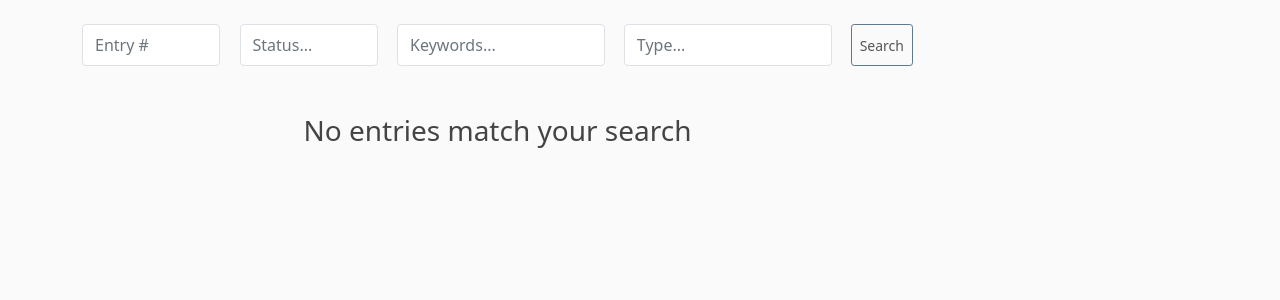
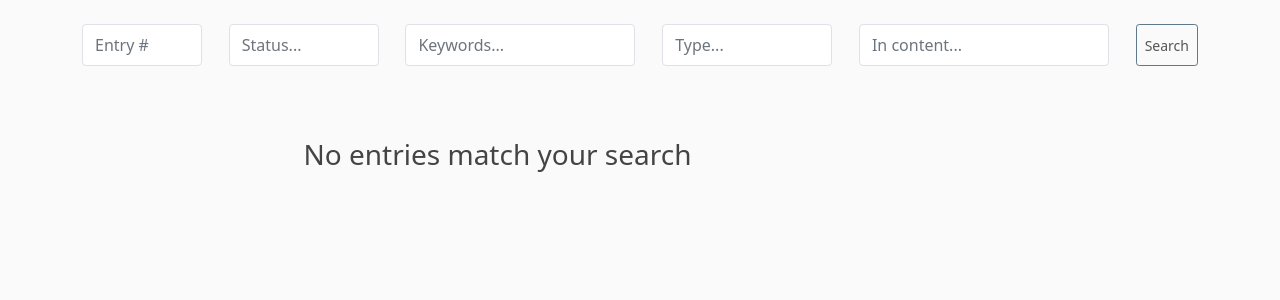
Before and after one commit to Steph-diaz/CKR_knowledge_Repository, a Django app: template ckr_knowledge_repository/ckr_knowledge_repository/templates/Entry/home_page.html in a window 1280 px wide. Shown: the part 56-356 px from the top of the page. Run offline with Django 4.2, Linux system fonts and the light colour scheme; the template is opened without the code that fills it, so the values that code supplies are empty; some libraries are stand-ins or nearby versions.

Commit message:
Ability to search body of entries. fixed layout. Open entries in new window

```diff
--- a/ckr_knowledge_repository/ckr_knowledge_repository/templates/Entry/home_page.html
+++ b/ckr_knowledge_repository/ckr_knowledge_repository/templates/Entry/home_page.html
@@ -1,25 +1,26 @@
 {% extends "base.html" %}
 
-{% block content %}
+{% block precontent %}
+
   <form method="GET" action="." >
         <div class="form-row d-flex flex-row justify-content-between mb-4">
 
 
-          <div class="form-group col-2">
-              <div class="input-group">
+          <div class="form-group">
+              <div class="input-group" style="width: 120px">
                   <input class="form-control py-2 border-right-0 border" type="search"
                          name="entry_id" placeholder="Entry #"/>
               </div>
           </div>
-          <div class="form-group col-2">
-              <div class="input-group">
+          <div class="form-group">
+              <div class="input-group" style="width: 150px">
                   <input class="form-control py-2 border-right-0 border" type="search"
                          name="entry_status" placeholder="Status..."/>
 
               </div>
           </div>
-          <div class="form-group col-3">
-              <div class="input-group">
+          <div class="form-group">
+              <div class="input-group" style="width: 230px">
                   <input class="form-control py-2 border-right-0 border" type="search"
                          name="entry_keywords" placeholder="Keywords..."/>
 {#                    <span class="input-group-append">#}
@@ -29,10 +30,21 @@
 {#                    </span>#}
               </div>
           </div>
-          <div class="form-group col-3">
-              <div class="input-group">
+          <div class="form-group">
+              <div class="input-group" style="width: 170px">
                   <input class="form-control py-2 border-right-0 border" type="search"
                          name="entry_type" placeholder="Type..."/>
+{#                    <span class="input-group-append">#}
+{#                        <div class="input-group-text bg-transparent">#}
+{#                            <i class="fa fa-search"></i>#}
+{#                        </div>#}
+{#                    </span>#}
+              </div>
+          </div>
+          <div class="form-group">
+              <div class="input-group" style="width: 250px">
+                  <input class="form-control py-2 border-right-0 border" type="search"
+                         name="entry_content" placeholder="In content..."/>
 {#                    <span class="input-group-append">#}
 {#                        <div class="input-group-text bg-transparent">#}
 {#                            <i class="fa fa-search"></i>#}
@@ -43,10 +55,11 @@
           <button type="submit"
                   class="btn btn-outline-steel btn-sm">Search</button>
         </div>
+  </form>
+{% endblock %}
 
+{% block content %}
 
-
-  </form>
   {% if entries %}
     {% for entry in entries %}
       <article class="media content-section">
@@ -77,7 +90,7 @@
             </div>
           </div>
           <h2><a class="article-title mt-2" href="{% url 'entry_detail' pk=entry.id %}"
-          >{{ entry.title }}</a></h2>
+          target="_blank">{{ entry.title }}</a></h2>
 {#            Add style = white-space:nowrap to add 3 points at the end#}
           <p class="article-content  text-truncate"
              style="max-height: 70px; ">{{ entry.content }}</p>
--- a/ckr_knowledge_repository/ckr_knowledge_repository/templates/base.html
+++ b/ckr_knowledge_repository/ckr_knowledge_repository/templates/base.html
@@ -100,6 +100,11 @@
 
     <main role="main" class="container">
       <div class="row">
+        <div >
+          {% block precontent %}{% endblock %}
+        </div>
+      </div>
+      <div class="row">
         <div class="col-md-9">
           {% if messages %}
             {% for message in messages %}
@@ -112,6 +117,7 @@
           {% block content %}{% endblock %}
         </div>
         <div class ="col-md-3">
+          {% block sidebar %}
           {% if request.user.is_authenticated %}
             <div class="content-section">
               <h3>Actions</h3>
@@ -128,6 +134,7 @@
               </div>
             </div>
           {% endif %}
+          {% endblock %}
         </div>
       </div>
     </main>
```
Also changed, not shown: ckr_knowledge_repository/ckr_knowledge_repository/entry/views.py (+5 -4 lines).
